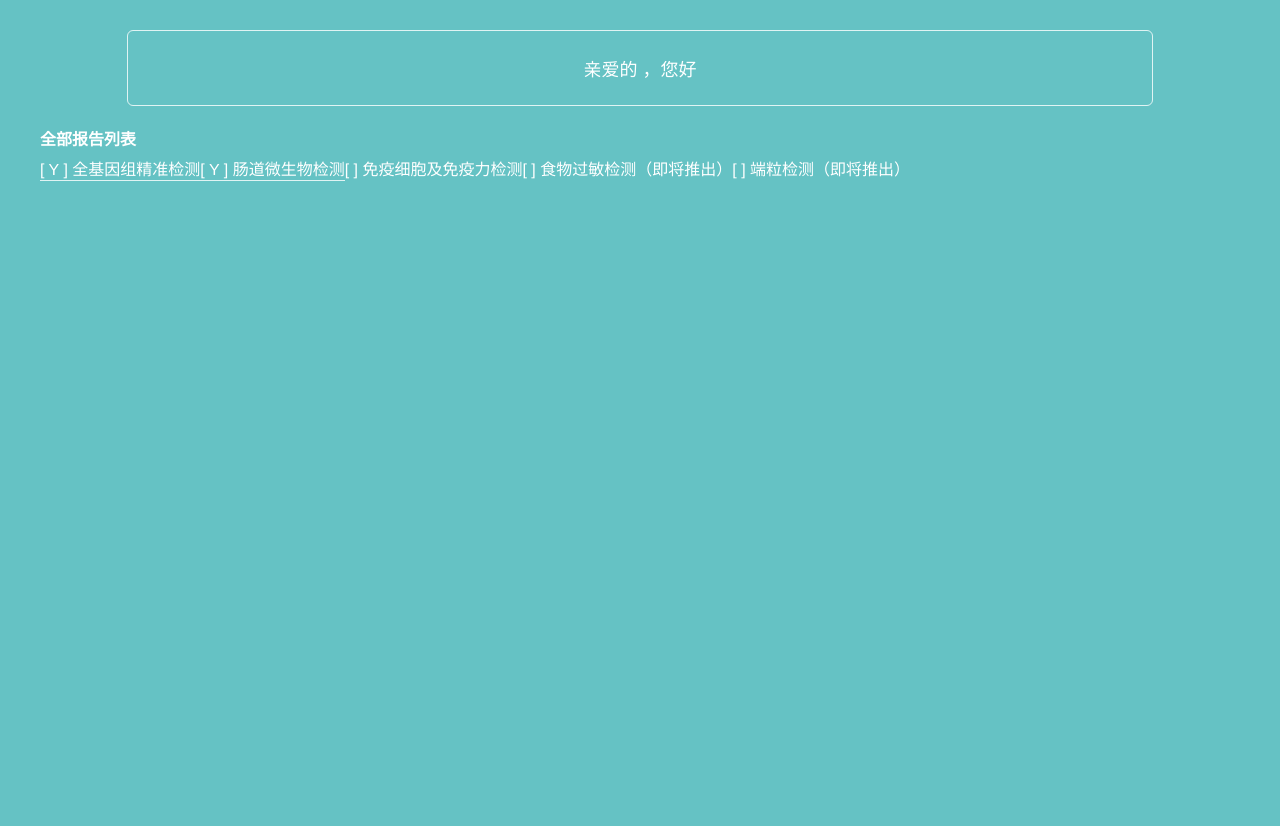
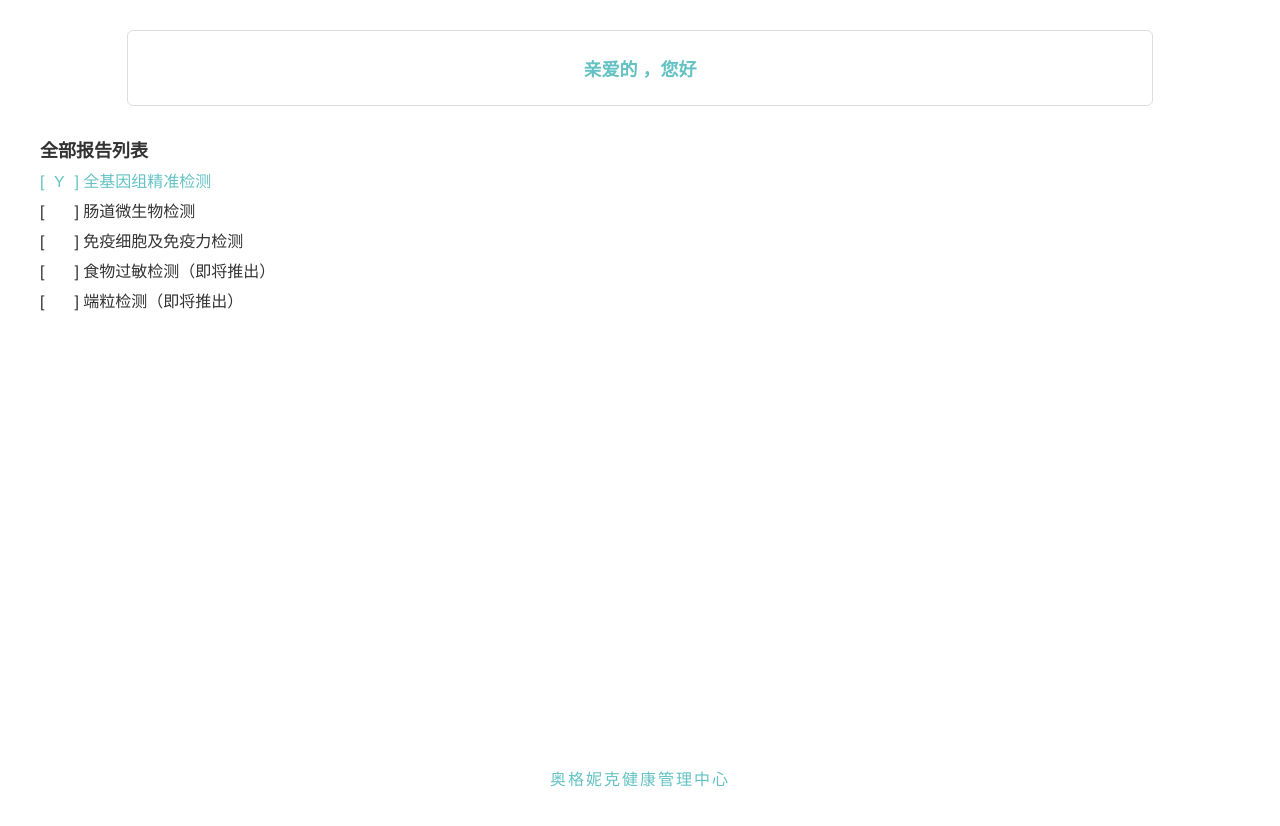
Before and after one commit to wjwen0901/backend-web, a Vue app in the folder genetic-consultaion/: page /#/report/personal in a window 1280 px wide. Shown: the top 826 px of the page. Built offline with nearby package versions, Linux system fonts and the light colour scheme.

Commit message:
update:修改报告查询组件

```diff
--- a/genetic-consultaion/src/components/PDFThumbnail.vue
+++ b/genetic-consultaion/src/components/PDFThumbnail.vue
@@ -103,7 +103,7 @@ export default {
         })
     },
 
-    destroyPag (_newPage, page) {
+    destroyPage (_newPage, page) {
       // PDFPageProxy#_destroy
       // https://mozilla.github.io/pdf.js/api/draft/PDFPageProxy.html
       if (page) page._destroy()
--- a/genetic-consultaion/src/components/PDFViewer.vue
+++ b/genetic-consultaion/src/components/PDFViewer.vue
@@ -50,7 +50,7 @@
         @scale-change="updateScale"
         />
     </PDFData>
-    <div class="wechat-download-tips" v-if="isWechat">
+    <div class="wechat-download-tips" v-show="isWechat">
       <!--<WechatArrowPng/>-->
       <img src="../assets/wechat-arrow.png" class="tips-arrow">
       <div>
@@ -139,7 +139,6 @@ export default {
     },
 
     toggleDownload () {
-      console.log(this.url)
       let ua = navigator.userAgent.toLowerCase()
       if (ua.match(/MicroMessenger/i) === 'micromessenger') {
         this.isWechat = true
--- a/genetic-consultaion/src/views/wechat/report/personal_report.vue
+++ b/genetic-consultaion/src/views/wechat/report/personal_report.vue
@@ -1,5 +1,6 @@
 <template>
   <div class="ru6c nick">
+    <h4 class="c-logo">奥格妮克健康管理中心</h4>
     <div class="c-header">
       <p>亲爱的{{name}} ，您好</p>
     </div>
@@ -7,19 +8,19 @@
       <h5>全部报告列表</h5>
       <div class="result-list">
         <div class="result-info" @click="toRu6c">
-          <div class="have-report">[ Y ] 全基因组精准检测</div>
+          <div class="have-report">[<span>Y</span>] 全基因组精准检测</div>
         </div>
         <div class="result-info">
-          <div class="have-report">[ Y ] 肠道微生物检测</div>
+          <div>[<span></span>] 肠道微生物检测</div>
         </div>
         <div class="result-info">
-          <div class="category">[  ] 免疫细胞及免疫力检测</div>
+          <div class="category">[<span></span>] 免疫细胞及免疫力检测</div>
         </div>
         <div class="result-info">
-          <div class="category">[  ] 食物过敏检测（即将推出）</div>
+          <div class="category">[<span></span>] 食物过敏检测（即将推出）</div>
         </div>
         <div class="result-info">
-          <div class="category">[  ] 端粒检测（即将推出）</div>
+          <div class="category">[<span></span>] 端粒检测（即将推出）</div>
         </div>
       </div>
     </div>
@@ -61,62 +62,66 @@ export default {
 .result-concent {
   padding: 10px 40px;
   h5 {
-    margin: 10px 0;
-    font-size: 16px;
+    margin: 20px 0px 10px 0px;
+    font-size: 18px;
     float: left;
+    color: #333;
   }
 }
 .result-list {
   position: relative;
   clear: both;
+  color: #333;
   .result-info {
     margin-bottom: 10px;
     line-height: 20px;
-    float: left;
+    text-align: left;
+    span {
+      text-align: center;
+      display: inline-block;
+      min-width: 30px;
+    }
   }
   .have-report {
-    border-bottom: 1px solid rgba(255, 255, 255, .8);
+    color: rgb(101, 194, 196);
   }
 }
 .el-table .row-class {
   background: none !important;
 }
-.comment-high {
-  color: #F56C6C;
-}
-.comment-middle {
-  color: #E6A23C;
-}
-.comment-low {
-  color: #4A9857;
-}
 .nick {
   width: 100%;
   min-height: 100%;
   padding-top: 30px;
-  background-color: rgb(101, 194, 196);
+  /*background-color: rgba(101, 194, 196, .1);*/
   text-align: center;
-  color: #fff;
+  color: rgb(101, 194, 196);
   font-weight: 400;
   .c-header {
     margin: 0 auto;
     width: 80%;
     padding: 6px 0px;
     font-size: 18px;
+    font-weight: bold;
     display: block;
-    border: 1px solid rgba(255, 255, 255, .8);
+    border: 1px solid #dddddd;
     border-radius: 6px;
+  }
+  .c-logo {
+    position: absolute;
+    width: 100%;
+    bottom: 0;
+    left: 50%;
+    margin: 10px 0px;
+    transform: translate(-50%, 0%);
+    font-size: 16px;
+    letter-spacing: 2px;
+    font-weight: 400;
+
   }
   .nick-button {
     padding: 80px 10px 20px 10px;
   }
-  .nick-button .el-button{
-    background: rgba(255, 255, 255, .8);
-    margin-top: 20px;
-    color: rgb(101, 194, 196);
-    /*border: 1px solid rgba(255, 255, 255, .8);*/
-    width: 100%;
-  }
 }
 
 </style>
--- a/genetic-consultaion/src/views/wechat/report/ru6c.vue
+++ b/genetic-consultaion/src/views/wechat/report/ru6c.vue
@@ -43,7 +43,7 @@ export default {
       this.$router.push({path: '/report/view/', query: {'path': this.pdfPath}})
     },
     toRu6cDetail (result) {
-      this.$router.push({path: '/report/ru6c/detail', query: {result: result}})
+      this.$router.push({path: '/report/ru6c/detail', query: {result: result, path: this.pdfPath}})
     }
   },
   filters: {
@@ -79,33 +79,30 @@ export default {
     position: relative;
     width: 100%;
     clear: both;
+    .result-info:first-child {
+      border-top: 1px solid #dddddd;
+    }
     .result-info {
       position: relative;
-      padding: 0px 10px;
+      padding: 10px 10px;
+      /*line-height: 20px;*/
+      /*min-height: 40px;*/
       clear: both;
+      border-bottom: 1px solid #dddddd;
     }
     .category {
-      float: left;
       display: inline-block;
       width: 80%;
       text-align: left;
-      line-height: 40px;
+      line-height: 20px;
+      color: #333;
     }
     .comment {
       float: right;
       width: 20%;
       display: inline-block;
       text-align: right;
-      line-height: 40px;
-    }
-    .result-info:not(:first-child) > :before {
-      content: '';
-      display: block;
-      width: 100%;
-      height: 0;
-      top: 0;
-      left: 0;
-      border-bottom: 1px solid #fff;
+      line-height: 20px;
     }
   }
   .el-table .row-class {
@@ -121,32 +118,34 @@ export default {
     color: #4A9857;
   }
   .nick {
-    width: calc(100%);
+    width: 100%;
     min-height: 100%;
-    background-color: rgb(101, 194, 196);
+    /*background-color: rgba(101, 194, 196, .1);*/
+    padding: 0px;
     text-align: center;
-    color: #fff;
+    color: rgb(101, 194, 196);
     font-weight: 400;
+    font-size: 14px;
     .el-form-item {
       margin-bottom: 16px;
     }
     .nick-input {
-      width: 100%;
+      width: 80% !important;
       -webkit-appearance: none;
       background: none;
       border-radius: 4px;
-      border: 1px solid #fff;
+      border: 1px solid rgb(101, 194, 196);
       -webkit-box-sizing: border-box;
       box-sizing: border-box;
-      color: #606266;
+      color: #333333;
       display: inline-block;
       font-size: inherit;
       height: 40px;
       line-height: 40px;
       outline: 0;
       padding: 0 15px;
-      -webkit-transition: border-color .2s cubic-bezier(.645,.045,.355,1);
-      transition: border-color .2s cubic-bezier(.645,.045,.355,1);
+      -webkit-transition: border-color .2s cubic-bezier(.645, .045, .355, 1);
+      transition: border-color .2s cubic-bezier(.645, .045, .355, 1);
       width: 100%;
     }
     input::placeholder {
@@ -154,19 +153,78 @@ export default {
     }
     .c-header {
       padding: 20px 10px 20px 10px;
-      font-size: 18px;
+      font-size: 20px;
       display: block;
+      color: #333;
     }
-    .nick-button {
-      padding: 80px 10px 20px 10px;
+    .c-logo {
+      position: absolute;
+      width: 100%;
+      bottom: 0;
+      left: 50%;
+      margin: 10px 0px;
+      transform: translate(-50%, 0%);
+      font-size: 16px;
+      letter-spacing: 2px;
+      font-weight: 400;
+
     }
-    .nick-button .el-button{
-      background: rgba(255, 255, 255, .8);
-      margin-top: 20px;
-      color: rgb(101, 194, 196);
+    .nick-button .el-button {
+      margin: 40px auto;
+      width: 80% !important;
+      background: rgb(101, 194, 196);
+      color: #fff;
       /*border: 1px solid rgba(255, 255, 255, .8);*/
       width: 100%;
     }
   }
+  /*.nick {*/
+    /*width: calc(100%);*/
+    /*min-height: 100%;*/
+    /*background-color: rgb(101, 194, 196);*/
+    /*text-align: center;*/
+    /*color: #fff;*/
+    /*font-weight: 400;*/
+    /*.el-form-item {*/
+      /*margin-bottom: 16px;*/
+    /*}*/
+    /*.nick-input {*/
+      /*width: 100%;*/
+      /*-webkit-appearance: none;*/
+      /*background: none;*/
+      /*border-radius: 4px;*/
+      /*border: 1px solid #fff;*/
+      /*-webkit-box-sizing: border-box;*/
+      /*box-sizing: border-box;*/
+      /*color: #606266;*/
+      /*display: inline-block;*/
+      /*font-size: inherit;*/
+      /*height: 40px;*/
+      /*line-height: 40px;*/
+      /*outline: 0;*/
+      /*padding: 0 15px;*/
+      /*-webkit-transition: border-color .2s cubic-bezier(.645,.045,.355,1);*/
+      /*transition: border-color .2s cubic-bezier(.645,.045,.355,1);*/
+      /*width: 100%;*/
+    /*}*/
+    /*input::placeholder {*/
+      /*color: #fff;*/
+    /*}*/
+    /*.c-header {*/
+      /*padding: 20px 10px 20px 10px;*/
+      /*font-size: 18px;*/
+      /*display: block;*/
+    /*}*/
+    /*.nick-button {*/
+      /*padding: 80px 10px 20px 10px;*/
+    /*}*/
+    /*.nick-button .el-button{*/
+      /*background: rgba(255, 255, 255, .8);*/
+      /*margin-top: 20px;*/
+      /*color: rgb(101, 194, 196);*/
+      /*!*border: 1px solid rgba(255, 255, 255, .8);*!*/
+      /*width: 100%;*/
+    /*}*/
+  /*}*/
 
 </style>
--- a/genetic-consultaion/src/views/wechat/report/ru6c_detail.vue
+++ b/genetic-consultaion/src/views/wechat/report/ru6c_detail.vue
@@ -31,7 +31,7 @@ export default {
   },
   methods: {
     toViewReport () {
-      this.$router.push({path: '/report/view/', query: {path: 'https://z.mdhcare.cn/ru6c-demo.pdf'}})
+      this.$router.push({path: '/report/view/', query: {path: this.$route.query.path}})
     }
   },
   filters: {
@@ -60,41 +60,49 @@ export default {
     width: 150px;
   }
   .text-left {
-    line-height: 40px;
     text-align: left;
   }
   .result-list {
     position: relative;
     width: 100%;
     clear: both;
+    .result-info:first-child {
+      border-top: 1px solid #dddddd;
+    }
     .result-info {
       position: relative;
-      padding: 0px 10px;
+      padding: 10px 10px;
+      /*line-height: 20px;*/
+      /*min-height: 40px;*/
       clear: both;
+      border-bottom: 1px solid #dddddd;
     }
     .category {
-      float: left;
       display: inline-block;
       width: 80%;
       text-align: left;
-      line-height: 40px;
+      line-height: 20px;
+      color: #333;
     }
     .comment {
       float: right;
       width: 20%;
       display: inline-block;
       text-align: right;
-      line-height: 40px;
+      line-height: 20px;
     }
-    .result-info:not(:first-child) > :before {
-      content: '';
-      display: block;
-      width: 100%;
-      height: 0;
-      top: 0;
-      left: 0;
-      border-bottom: 1px solid #fff;
-    }
+
+    /*.result-info:not(:first-child) > :before,*/
+    /*.result-info:not(:first-child) > :after*/
+    /*{*/
+      /*content: '';*/
+      /*display: block;*/
+      /*width: 100%;*/
+      /*height: 0;*/
+      /*top: 0;*/
+      /*left: 0;*/
+      /*border-bottom: 1px solid rgba(101, 194, 196, .5);*/
+    /*}*/
   }
   .el-table .row-class {
     background: none !important;
@@ -106,35 +114,37 @@ export default {
     color: #E6A23C;
   }
   .comment-low {
-    color: #4A9857;
+    color: rgb(101, 194, 196);
   }
   .nick {
-    width: calc(100%);
+    width: 100%;
     min-height: 100%;
-    background-color: rgb(101, 194, 196);
+    /*background-color: rgba(101, 194, 196, .1);*/
+    padding: 0px;
     text-align: center;
-    color: #fff;
+    color: rgb(101, 194, 196);
     font-weight: 400;
+    font-size: 14px;
     .el-form-item {
       margin-bottom: 16px;
     }
     .nick-input {
-      width: 100%;
+      width: 80% !important;
       -webkit-appearance: none;
       background: none;
       border-radius: 4px;
-      border: 1px solid #fff;
+      border: 1px solid rgb(101, 194, 196);
       -webkit-box-sizing: border-box;
       box-sizing: border-box;
-      color: #606266;
+      color: #333333;
       display: inline-block;
       font-size: inherit;
       height: 40px;
       line-height: 40px;
       outline: 0;
       padding: 0 15px;
-      -webkit-transition: border-color .2s cubic-bezier(.645,.045,.355,1);
-      transition: border-color .2s cubic-bezier(.645,.045,.355,1);
+      -webkit-transition: border-color .2s cubic-bezier(.645, .045, .355, 1);
+      transition: border-color .2s cubic-bezier(.645, .045, .355, 1);
       width: 100%;
     }
     input::placeholder {
@@ -142,19 +152,78 @@ export default {
     }
     .c-header {
       padding: 20px 10px 20px 10px;
-      font-size: 18px;
+      font-size: 20px;
       display: block;
+      color: #333;
     }
-    .nick-button {
-      padding: 80px 10px 20px 10px;
+    .c-logo {
+      position: absolute;
+      width: 100%;
+      bottom: 0;
+      left: 50%;
+      margin: 10px 0px;
+      transform: translate(-50%, 0%);
+      font-size: 16px;
+      letter-spacing: 2px;
+      font-weight: 400;
+
     }
-    .nick-button .el-button{
-      background: rgba(255, 255, 255, .8);
-      margin-top: 20px;
-      color: rgb(101, 194, 196);
+    .nick-button .el-button {
+      margin: 40px auto;
+      width: 80% !important;
+      background: rgb(101, 194, 196);
+      color: #fff;
       /*border: 1px solid rgba(255, 255, 255, .8);*/
       width: 100%;
     }
   }
+  /*.nick {*/
+    /*width: calc(100%);*/
+    /*min-height: 100%;*/
+    /*background-color: rgb(101, 194, 196);*/
+    /*text-align: center;*/
+    /*color: #fff;*/
+    /*font-weight: 400;*/
+    /*.el-form-item {*/
+      /*margin-bottom: 16px;*/
+    /*}*/
+    /*.nick-input {*/
+      /*width: 100%;*/
+      /*-webkit-appearance: none;*/
+      /*background: none;*/
+      /*border-radius: 4px;*/
+      /*border: 1px solid #fff;*/
+      /*-webkit-box-sizing: border-box;*/
+      /*box-sizing: border-box;*/
+      /*color: #606266;*/
+      /*display: inline-block;*/
+      /*font-size: inherit;*/
+      /*height: 40px;*/
+      /*line-height: 40px;*/
+      /*outline: 0;*/
+      /*padding: 0 15px;*/
+      /*-webkit-transition: border-color .2s cubic-bezier(.645,.045,.355,1);*/
+      /*transition: border-color .2s cubic-bezier(.645,.045,.355,1);*/
+      /*width: 100%;*/
+    /*}*/
+    /*input::placeholder {*/
+      /*color: #fff;*/
+    /*}*/
+    /*.c-header {*/
+      /*padding: 20px 10px 20px 10px;*/
+      /*font-size: 18px;*/
+      /*display: block;*/
+    /*}*/
+    /*.nick-button {*/
+      /*padding: 80px 10px 20px 10px;*/
+    /*}*/
+    /*.nick-button .el-button{*/
+      /*background: rgba(255, 255, 255, .8);*/
+      /*margin-top: 20px;*/
+      /*color: rgb(101, 194, 196);*/
+      /*!*border: 1px solid rgba(255, 255, 255, .8);*!*/
+      /*width: 100%;*/
+    /*}*/
+  /*}*/
 
 </style>
```
Also changed, not shown: genetic-consultaion/src/views/wechat/report_download.vue (+24 -25 lines).
